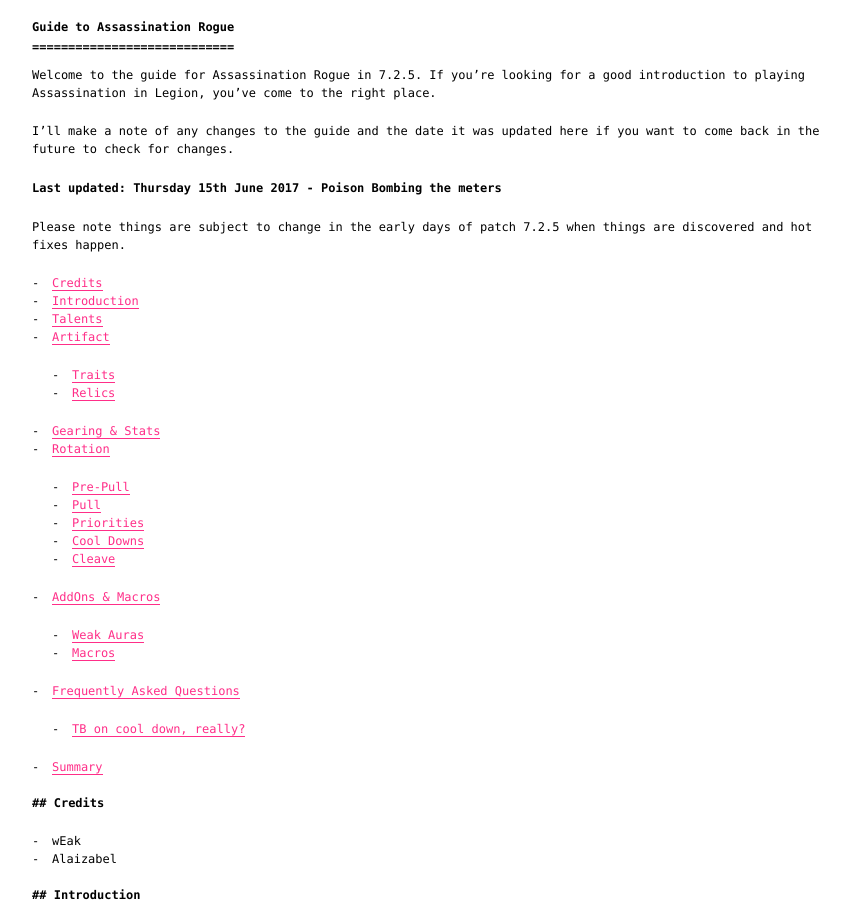
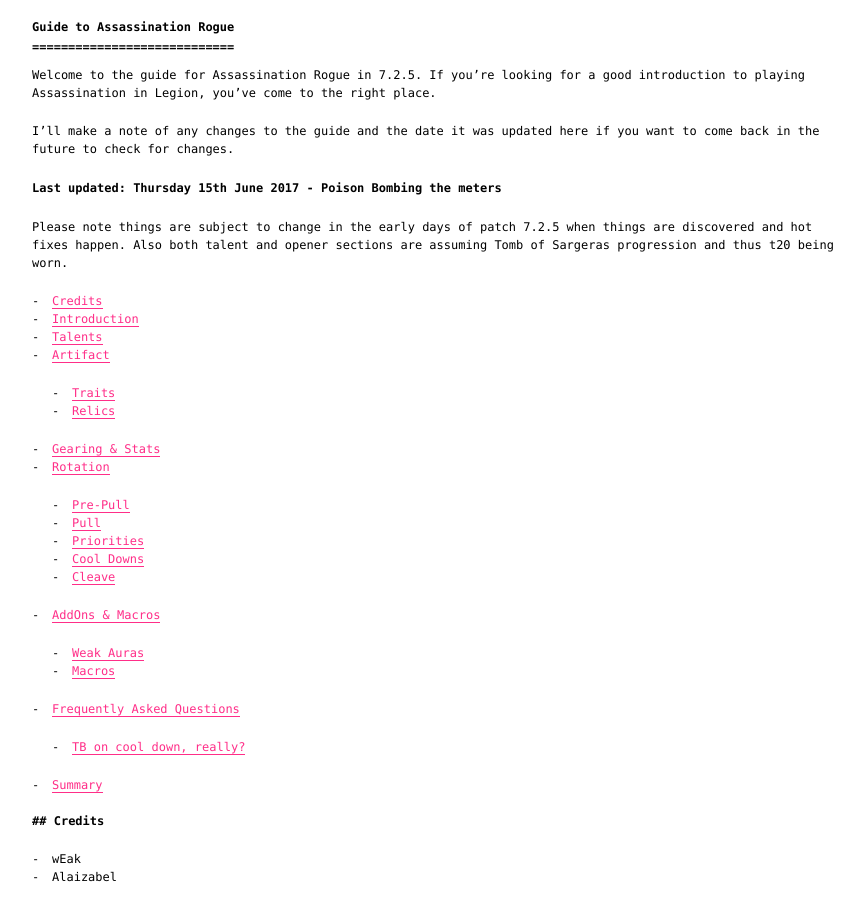
Before and after one commit to weakweak/riff.tf, a Jekyll site: the page built from _posts/2017-01-01-assassination.md, in a window 1280 px wide and 900 px high. Shown: the whole window, without its empty margins (200-1064 px from the left). Built offline with Jekyll 4.4.1, drawn with Linux system fonts in a browser that asks for light colours; some of the changed text lies outside the part shown.

Commit message:
Create 2017-01-01-assassination.md

```diff
--- a/_posts/2017-01-01-assassination.md
+++ b/_posts/2017-01-01-assassination.md
@@ -16,7 +16,8 @@
 **Last updated: Thursday 15th June 2017 - Poison Bombing the meters**
 
 Please note things are subject to change in the early days of patch 7.2.5 when
-things are discovered and hot fixes happen.
+things are discovered and hot fixes happen. Also both talent and opener sections
+are assuming Tomb of Sargeras progression and thus t20 being worn.
 
 <div id="toc"></div>
 
@@ -217,7 +219,8 @@
 
 - Rupture, depending on combo points but at 5 combo points refresh with 7.2
   seconds or less remaining
-- Garrote, refresh with 5.4 seconds or less remaining<sup>1</sup>
+- Garrote, refresh with 5.4 seconds or less remaining and during vanish
+  window when you have Subterfuge up<sup>1</sup>
 
 1: You do not want to overwrite a Subterfuge empowered Garrote until it
 has expired.
```
Also changed, not shown: other parts of _posts/2017-01-01-assassination.md (+1 -0 lines).
